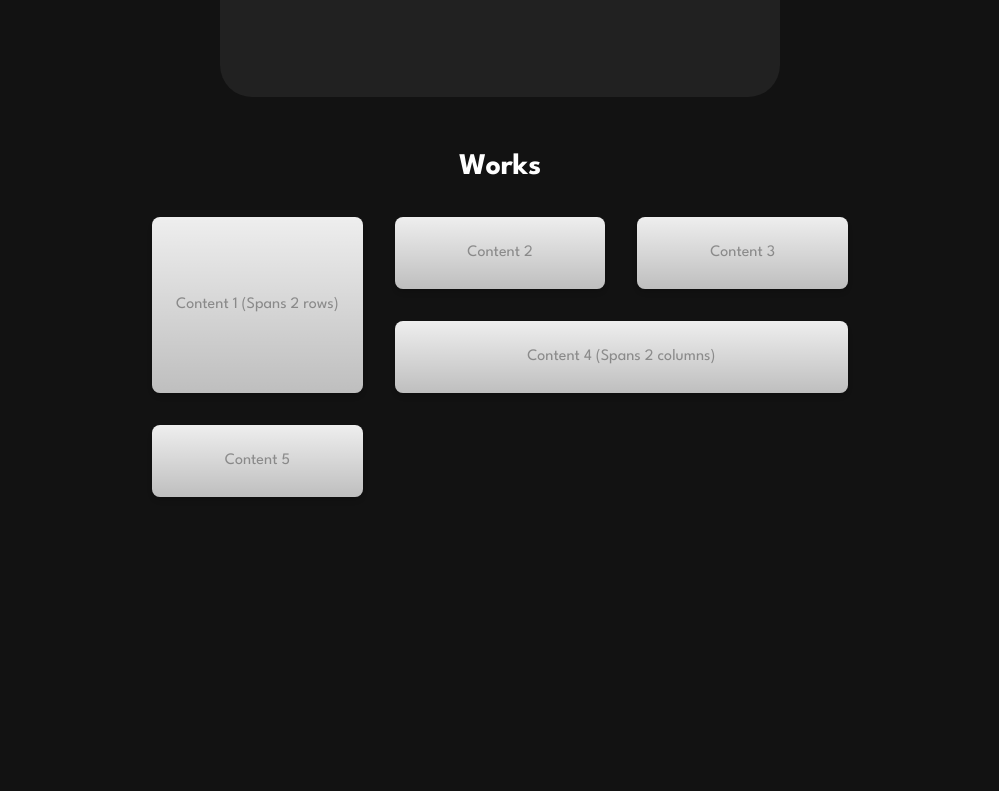
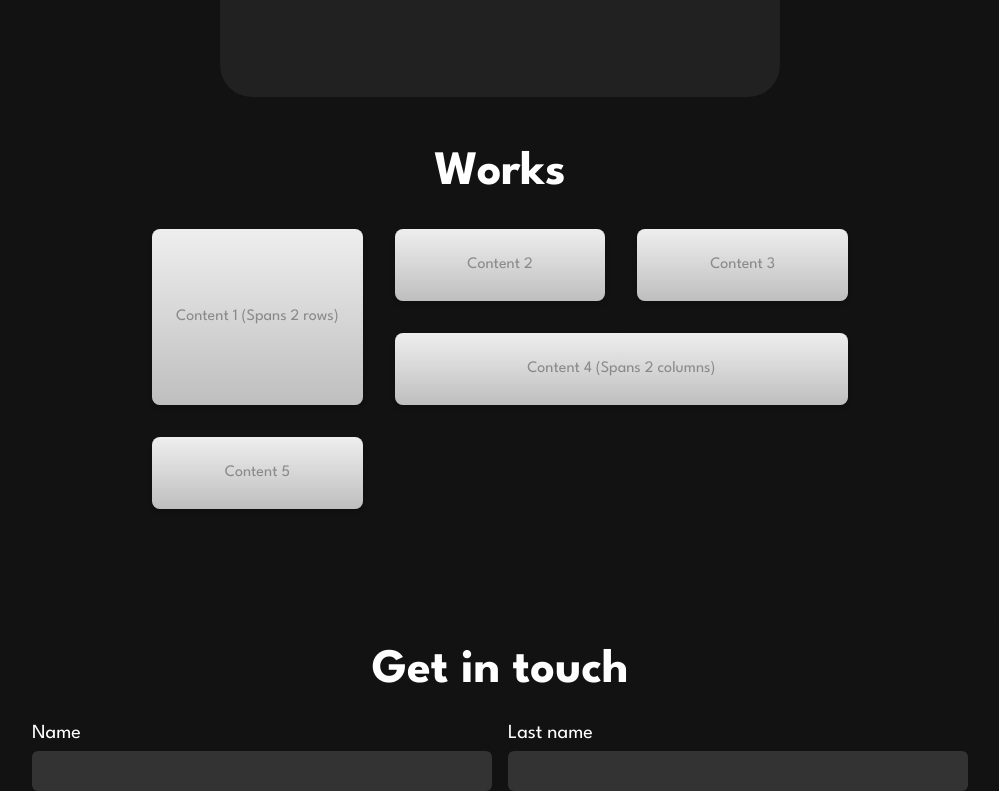
Before and after one commit to Natink1/Portfolio, a React (Vite) app: page / in a window 1280 px wide. Shown: the part 3810-4601 px from the top of the page, without its empty margins (140-1139 px from the left). Built offline with nearby package versions, Linux system fonts and the light colour scheme.

Commit message:
Font Confi

```diff
--- a/src/components/ContactForm.jsx
+++ b/src/components/ContactForm.jsx
@@ -5,7 +5,7 @@ const ContactForm = () => {
 
     <div className=" min-h-screen flex flex-col items-center justify-center py-12 px-6">
       <div className="rounded-lg shadow-md p-8 w-250">
-        <h2 className="text-2xl font-bold text-white mb-6 text-center">Get in touch</h2> {/* Title */}
+        <h2 className="text-5xl font-bold text-white mb-6 text-center">Get in touch</h2> {/* Title */}
 
         <form className="space-y-4">
           <div className="grid grid-cols-2 gap-4"> {/* Grid for name fields */}
--- a/src/components/Works.jsx
+++ b/src/components/Works.jsx
@@ -2,39 +2,36 @@ import React from 'react';
 
 const Works = () => {
   return (
-    <div className=" min-h-screen flex flex-col items-center p-8">
-      <h1 className="text-white text-3xl font-bold mb-8">Works</h1>
+
+    <div className=" flex flex-col items-center p-8">
+      <h1 className="text-white text-5xl font-bold mb-8">Works</h1>
       <div className="grid grid-cols-3 gap-8">
 
-        {/* First item - spans 2 rows */}
         <div className="bg-[#eee] rounded-lg shadow-md p-6 flex items-center justify-center text-center
                      row-span-2 relative overflow-hidden transition transform duration-200 hover:scale-105">
           <p className="text-[#999]">Content 1 (Spans 2 rows)</p>
           <div className="absolute inset-0 bg-gradient-to-b from-transparent to-black opacity-20"></div> {/* Gradient overlay */}
         </div>
 
-        {/* Second item */}
         <div className="bg-[#eee] rounded-lg shadow-md p-6 flex items-center justify-center text-center
                      relative overflow-hidden transition transform duration-200 hover:scale-105">
           <p className="text-[#999]">Content 2</p>
           <div className="absolute inset-0 bg-gradient-to-b from-transparent to-black opacity-20"></div> {/* Gradient overlay */}
         </div>
 
-        {/* Third item */}
+
         <div className="bg-[#eee] rounded-lg shadow-md p-6 flex items-center justify-center text-center
                      relative overflow-hidden transition transform duration-200 hover:scale-105">
           <p className="text-[#999]">Content 3</p>
           <div className="absolute inset-0 bg-gradient-to-b from-transparent to-black opacity-20"></div> {/* Gradient overlay */}
         </div>
 
-        {/* Fourth item - spans 2 columns */}
         <div className="bg-[#eee] rounded-lg shadow-md p-6 flex items-center justify-center text-center
                      col-span-2 relative overflow-hidden transition transform duration-200 hover:scale-105">
           <p className="text-[#999]">Content 4 (Spans 2 columns)</p>
           <div className="absolute inset-0 bg-gradient-to-b from-transparent to-black opacity-20"></div> {/* Gradient overlay */}
         </div>
 
-        {/* Fifth item */}
         <div className="bg-[#eee] rounded-lg shadow-md p-6 flex items-center justify-center text-center
                      relative overflow-hidden transition transform duration-200 hover:scale-105">
           <p className="text-[#999]">Content 5</p>
@@ -45,4 +42,5 @@ const Works = () => {
   );
 };
 
+
 export default Works;
```
